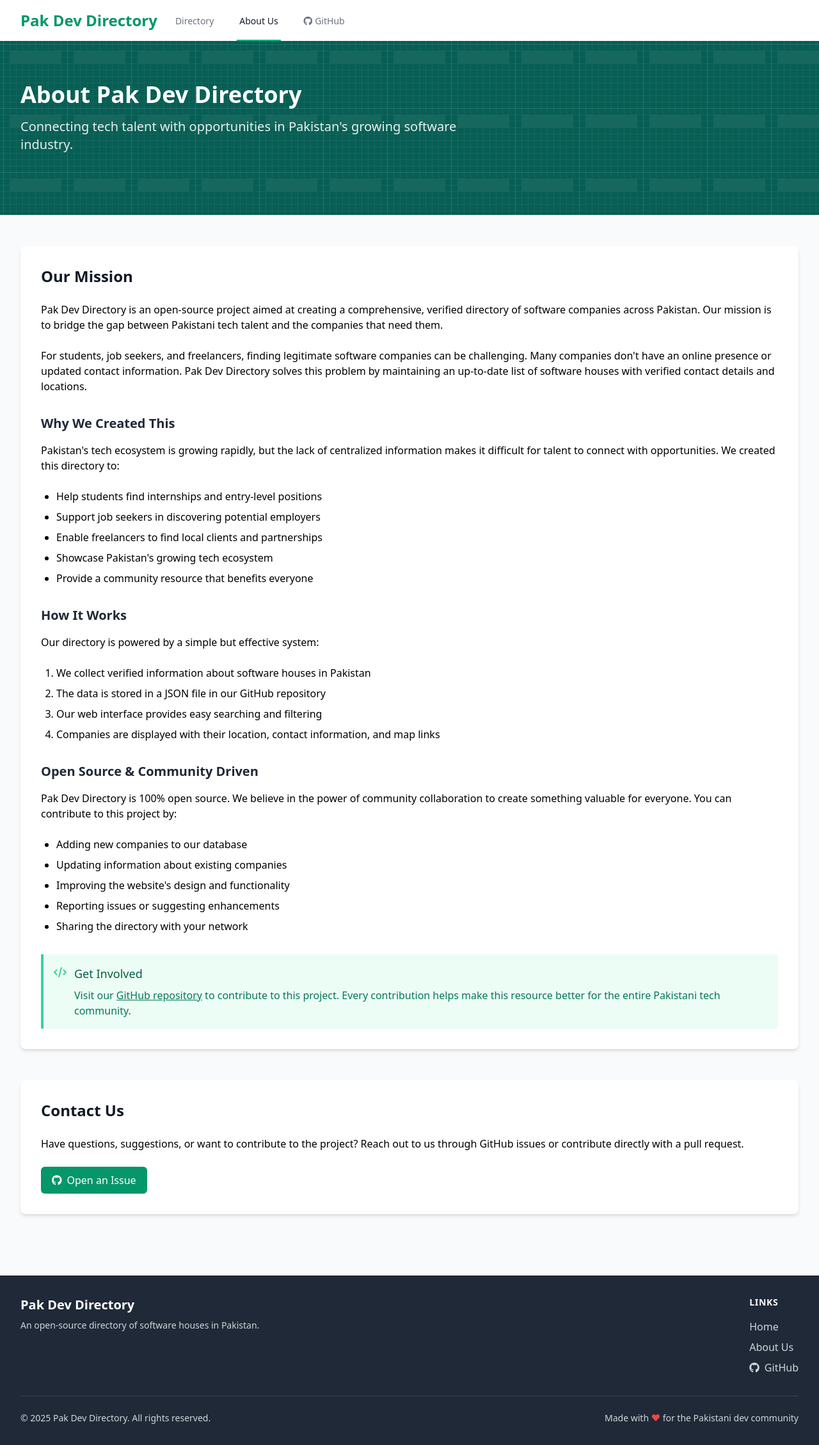
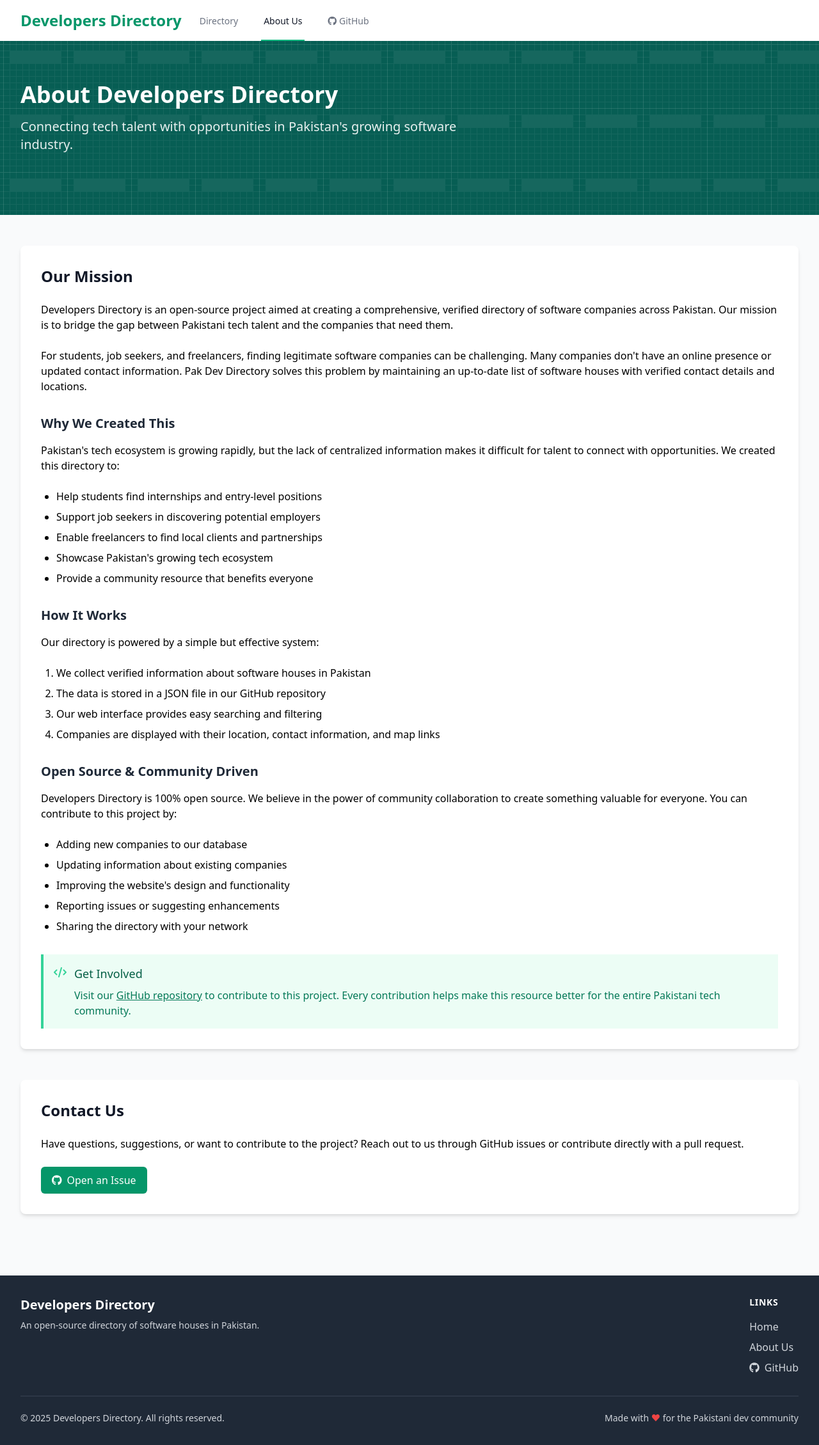
Before and after one commit to Hassan1305/Dev-Directory, a plain HTML site: page about.html in a window 1280 px wide. Shown: the whole page at 64% size. Drawn offline with nearby package versions, Linux system fonts and the light colour scheme.

Commit message:
Dev-Driectory -> Developers Directory

```diff
--- a/about.html
+++ b/about.html
@@ -3,7 +3,7 @@
   <head>
     <meta charset="UTF-8" />
     <meta name="viewport" content="width=device-width, initial-scale=1.0" />
-    <title>About Us - Pak Dev Directory</title>
+    <title>About Us - Developers Directory</title>
     <link
       href="https://cdnjs.cloudflare.com/ajax/libs/tailwindcss/2.2.19/tailwind.min.css"
       rel="stylesheet"
@@ -27,7 +27,7 @@
           <div class="flex">
             <div class="flex-shrink-0 flex items-center">
               <span class="text-2xl font-bold text-green-600"
-                >Pak Dev Directory</span
+                >Developers Directory</span
               >
             </div>
             <div class="hidden sm:ml-6 sm:flex sm:space-x-8">
@@ -44,7 +44,7 @@
                 About Us
               </a>
               <a
-                href="https://github.com/Hassan1305/Dev-Directory"
+                href="https://github.com/Hassan1305/Developers-Directory"
                 target="_blank"
                 class="border-transparent text-gray-500 hover:border-gray-300 hover:text-gray-700 inline-flex items-center px-1 pt-1 border-b-2 text-sm font-medium"
               >
@@ -94,7 +94,7 @@
             About Us
           </a>
           <a
-            href="https://github.com/Hassan1305/Dev-Directory"
+            href="https://github.com/Hassan1305/Developers-Directory"
             target="_blank"
             class="border-transparent text-gray-500 hover:bg-gray-50 hover:border-gray-300 hover:text-gray-700 block pl-3 pr-4 py-2 border-l-4 text-base font-medium"
           >
@@ -108,7 +108,7 @@
     <div class="hero-pattern text-white">
       <div class="max-w-7xl mx-auto px-4 sm:px-6 lg:px-8 py-12 md:py-16">
         <h1 class="text-3xl md:text-4xl font-bold mb-4">
-          About Pak Dev Directory
+          About Developers Directory
         </h1>
         <p class="text-xl opacity-90 max-w-3xl mb-8">
           Connecting tech talent with opportunities in Pakistan's growing
@@ -125,7 +125,7 @@
 
           <div class="prose max-w-none">
             <p class="mb-6">
-              Pak Dev Directory is an open-source project aimed at creating a
+              Developers Directory is an open-source project aimed at creating a
               comprehensive, verified directory of software companies across
               Pakistan. Our mission is to bridge the gap between Pakistani tech
               talent and the companies that need them.
@@ -185,9 +185,9 @@
             </h3>
 
             <p class="mb-6">
-              Pak Dev Directory is 100% open source. We believe in the power of
-              community collaboration to create something valuable for everyone.
-              You can contribute to this project by:
+              Developers Directory is 100% open source. We believe in the power
+              of community collaboration to create something valuable for
+              everyone. You can contribute to this project by:
             </p>
 
             <ul class="list-disc ml-6 mb-6 space-y-2">
@@ -211,7 +211,7 @@
                     <p>
                       Visit our
                       <a
-                        href="https://github.com/Hassan1305/Dev-Directory"
+                        href="https://github.com/Hassan1305/Developers-Directory"
                         class="font-medium underline"
                         >GitHub repository</a
                       >
@@ -240,7 +240,7 @@
 
           <div class="mt-6">
             <a
-              href="https://github.com/Hassan1305/Dev-Directory/issues"
+              href="https://github.com/Hassan1305/Developers-Directory/issues"
               target="_blank"
               class="inline-flex items-center px-4 py-2 border border-transparent text-base font-medium rounded-md shadow-sm text-white bg-green-600 hover:bg-green-700 focus:outline-none focus:ring-2 focus:ring-offset-2 focus:ring-green-500"
             >
@@ -256,7 +256,7 @@
       <div class="max-w-7xl mx-auto px-4 sm:px-6 lg:px-8">
         <div class="md:flex md:justify-between">
           <div class="mb-6 md:mb-0">
-            <h2 class="text-xl font-bold">Pak Dev Directory</h2>
+            <h2 class="text-xl font-bold">Developers Directory</h2>
             <p class="mt-2 text-gray-300 text-sm">
               An open-source directory of software houses in Pakistan.
             </p>
@@ -273,7 +273,7 @@
                 >About Us</a
               >
               <a
-                href="https://github.com/Hassan1305/Dev-Directory"
+                href="https://github.com/Hassan1305/Developers-Directory"
                 target="_blank"
                 class="text-gray-300 hover:text-white block"
               >
@@ -286,7 +286,7 @@
           class="mt-8 border-t border-gray-700 pt-6 flex flex-col md:flex-row justify-between"
         >
           <p class="text-gray-300 text-sm">
-            &copy; 2025 Pak Dev Directory. All rights reserved.
+            &copy; 2025 Developers Directory. All rights reserved.
           </p>
           <p class="text-gray-300 text-sm mt-2 md:mt-0">
             Made with <span class="text-red-500">❤</span> for the Pakistani dev
```
Also changed, not shown: index.html (+7 -7 lines), 2 other files.
